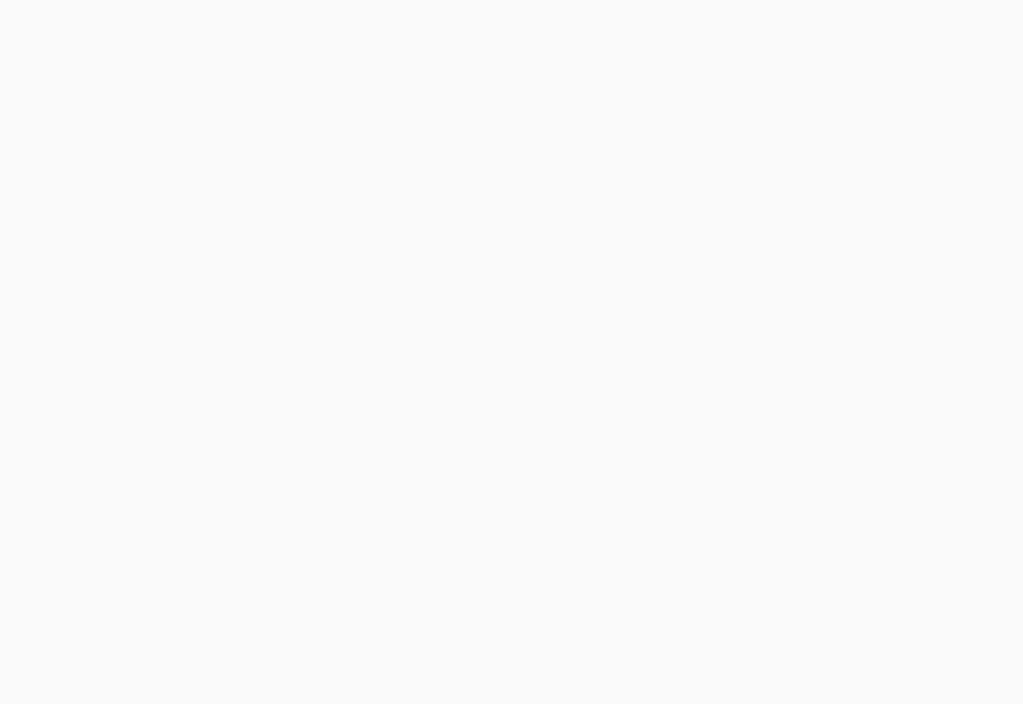
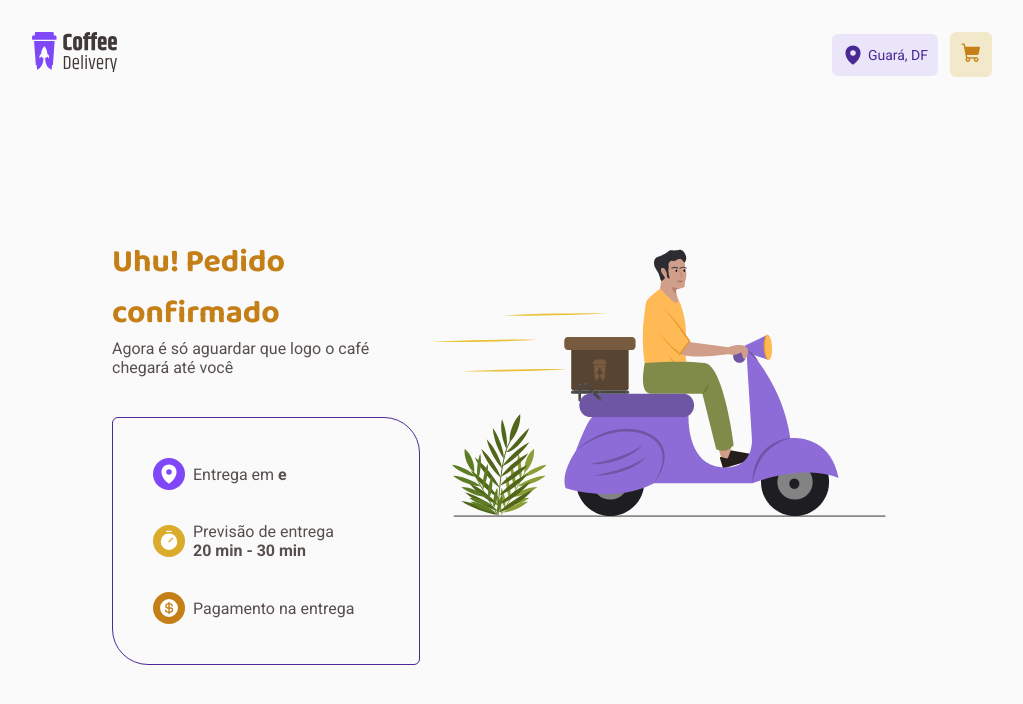
Before and after one commit to JhonatanDiniz/coffee-delivery, a React (Vite) app: page /success in a window 1280 px wide. Before the commit this address had no page. Shown: the top 704 px of the page, without its empty margins (128-1151 px from the left). Built offline with nearby package versions, Linux system fonts and the light colour scheme.

Commit message:
Incluindo useForm no cadastro do endereco

```diff
--- a/src/Router.tsx
+++ b/src/Router.tsx
@@ -2,6 +2,7 @@ import { Route, Routes } from "react-router-dom";
 import { DefaultLayout } from "./layout/DefaultLayout";
 import { Home } from "./pages/Home";
 import { Checkout } from "./pages/Checkout";
+import { Success } from "./pages/Success";
 
 export function Router(){
   return(
@@ -9,6 +10,7 @@ export function Router(){
       <Route path="/" element={<DefaultLayout/>}>
         <Route path="/" element={<Home/>} />
         <Route path="/checkout" element={<Checkout/>} />
+        <Route path="/success" element={<Success/>} />
       </Route>
     </Routes>
   )
--- a/src/context/ProductsContext.tsx
+++ b/src/context/ProductsContext.tsx
@@ -4,7 +4,7 @@ import { Product, ProductsReducer, valueInicial } from "../reducers/products/red
 import { addQuantityAction, removeQuantityAction } from "../reducers/products/actions";
 
 export interface PaymentMethodProps{
-  id: number
+  id: number | null
   description: string
 }
 
@@ -30,6 +30,7 @@ interface ProductContextType{
   formPayment: PaymentMethodProps | null
   totalOrder: number
   totalProduct: number
+  pedido: Order
   addItem: (product: Product) => void
   removeItem: (product: Product) => void
   addQuantidade: (id: number) => void
@@ -50,6 +51,22 @@ interface ProductsContextProviderProps{
 export function ProductsContextProvider({ children } : ProductsContextProviderProps) {
   const [formPayment, setFormPayment] = useState<PaymentMethodProps | null>(null)
   const [products, dispatch] = useReducer(ProductsReducer, Products)
+  const [pedido, setPedido] = useState<Order>(
+    {
+      Endereco: {
+        cep: '',
+        rua: '',
+        numero: '',
+        complemento: '',
+        bairro: '',
+        cidade: '',
+        uf: ''
+      },
+      produtos: [],
+      pagamento: null,
+      totalOrder: null
+    }
+  )
 
   const [carrinho, setCarrinho] = useState<Product[]>([])
 
@@ -129,7 +146,7 @@ export function ProductsContextProvider({ children } : ProductsContextProviderPr
       totalOrder: Number(totalOrder.toFixed(2))
     }
 
-    console.log(order)
+    setPedido(order)
   }
 
   return(
@@ -139,6 +156,7 @@ export function ProductsContextProvider({ children } : ProductsContextProviderPr
       formPayment,
       totalOrder,
       totalProduct,
+      pedido,
       addItem,
       removeItem,
       addQuantidade,
--- a/src/pages/Checkout/index.tsx
+++ b/src/pages/Checkout/index.tsx
@@ -7,22 +7,47 @@ import { Product } from "../../reducers/products/reducer";
 import { useForm } from "react-hook-form";
 import { Pagamento } from "./components/FormaPagamento";
 import { Payments } from "../../../payment.json"
+import { useNavigate } from "react-router-dom";
+import { zodResolver } from "@hookform/resolvers/zod"
+import * as zod from 'zod'
 
 
+const enderecoOrderSchema = zod.object({
+  cep: zod.string().min(8, ('Cep deve conter no mínimo 8 caracter')),
+  rua: zod.string(),
+  complemento: zod.string(),
+  numero: zod.string(),
+  bairro: zod.string(),
+  cidade: zod.string(),
+  uf: zod.string()
+})
+
+type EnderecoFormData = zod.infer<typeof enderecoOrderSchema>
 
 export function Checkout() {
   const {carrinho, removeItem, formPayment, submitProduct, payment, totalOrder, totalProduct} = useContext(ProductsContext)
-  const { register, handleSubmit } = useForm()
+  const { register, handleSubmit } = useForm<EnderecoFormData>({
+    resolver: zodResolver(enderecoOrderSchema),
+    defaultValues:{
+      cep: '',
+      rua: '',
+      complemento: '',
+      bairro: '',
+      cidade: '',
+      numero: '',
+      uf: ''
+    }
+  })
 
-
+  const navigate = useNavigate()
 
   function handlePayment(formPayment: PaymentMethodProps){
     payment(formPayment)
   }
 
-  function handleSubmitProduct(data: any){
+  function handleSubmitProduct(data: EnderecoFormData){
     submitProduct(data)
-
+    navigate('/success')
   }
 
   function handleRemoveItem(product: Product){
@@ -135,7 +160,7 @@ export function Checkout() {
             <h3>Total</h3>
             <h3>R$ {totalOrder.toFixed(2)}</h3>
           </Detalhe>
-          <button type="submit" onSubmit={handleSubmitProduct}>CONFIRMAR PEDIDO</button>
+          <button type="submit">CONFIRMAR PEDIDO</button>
         </CarrinhoContainer>
       </SectionTwo>
     </Form>
--- a/src/pages/Home/components/Banner/index.tsx
+++ b/src/pages/Home/components/Banner/index.tsx
@@ -13,28 +13,28 @@ export function Banner() {
         </Titles>
         <Descriptions>
           <Description>
-            <BackgroundColor bcolor="yellowDark" >
+            <BackgroundColor $bcolor="yellowDark" >
               <span><ShoppingCart /></span>
             </BackgroundColor>
             <span>Compra simples e segura</span>
           </Description>
 
           <Description>
-            <BackgroundColor bcolor="baseText">
+            <BackgroundColor $bcolor="baseText">
               <span><Package weight="fill"/></span>
             </BackgroundColor>
             <span>Compra simples e segura</span>
           </Description>
 
           <Description>
-            <BackgroundColor bcolor="yellow">
+            <BackgroundColor $bcolor="yellow">
               <span><Timer weight="fill"/></span>
             </BackgroundColor>
             <span>Compra simples e segura</span>
           </Description>
 
           <Description>
-            <BackgroundColor bcolor="purple">
+            <BackgroundColor $bcolor="purple">
               <span><Coffee weight="fill"/></span>
             </BackgroundColor>
             <span>Compra simples e segura</span>
--- a/src/pages/Home/components/Banner/style.ts
+++ b/src/pages/Home/components/Banner/style.ts
@@ -38,7 +38,7 @@ const BACKGROUND_COLOR = {
 } as const
 
 interface BackgroundProps{
-  bcolor: keyof typeof BACKGROUND_COLOR
+  $bcolor: keyof typeof BACKGROUND_COLOR
 }
 
 export const Description = styled.div`
@@ -55,6 +55,6 @@ export const BackgroundColor = styled.div<BackgroundProps>`
   padding-top: 0.2rem;
   align-items: center;
   justify-content: center;
-  background: ${(props) => props.theme[BACKGROUND_COLOR[props.bcolor]]};
+  background: ${(props) => props.theme[BACKGROUND_COLOR[props.$bcolor]]};
   color: ${(propos) => propos.theme['white']}
 `
--- /dev/null
+++ b/src/pages/Success/index.tsx
@@ -0,0 +1,45 @@
+import { CurrencyDollar, MapPin, Timer } from "@phosphor-icons/react";
+import { Container, Detail, Header, Icon, Item } from "./style";
+import Ilustration from "../../assets/Illustration.svg"
+import { useContext } from "react";
+import { ProductsContext } from "../../context/ProductsContext";
+
+export function Success(){
+  const { pedido} = useContext(ProductsContext)
+
+  return(
+    <Container>
+      <div>
+        <Header>
+          <h1>Uhu! Pedido confirmado</h1>
+          <p>Agora é só aguardar que logo o café chegará até você</p>
+        </Header>
+        <Detail>
+          <Item>
+            <Icon bcolor="purple"><MapPin weight="fill"  size={22}/></Icon>
+            <div>
+              <p>Entrega em <strong>{pedido.Endereco.rua} e {pedido.Endereco.numero}</strong> {pedido.Endereco.bairro} {pedido.Endereco.cidade} {pedido.Endereco.uf}</p>
+            </div>
+          </Item>
+          <Item>
+            <Icon bcolor="yellow"><Timer weight="fill" size={22}/></Icon>
+            <div>
+              <p>Previsão de entrega</p>
+              <p><strong>20 min - 30 min</strong></p>
+            </div>
+          </Item>
+          <Item>
+            <Icon bcolor="yellowDark"><CurrencyDollar weight="fill" size={22}/></Icon>
+            <div>
+              <p>Pagamento na entrega</p>
+              <p><strong>{pedido.pagamento?.description}</strong></p>
+            </div>
+          </Item>
+        </Detail>
+      </div>
+      <div>
+        <img src={Ilustration} alt="" />
+      </div>
+    </Container>
+  )
+}
--- /dev/null
+++ b/src/pages/Success/style.ts
@@ -0,0 +1,51 @@
+import styled from "styled-components";
+
+export const Container = styled.div`
+  display: flex;
+  justify-content: space-between;
+  margin-top: 5rem;
+  padding: 5rem;
+`
+
+export const Header = styled.div`
+ h1{
+  color: ${(props)=> props.theme['yellow-dark']};
+ }
+`
+
+export const Detail = styled.div`
+   border: 1px solid ${(props)=> props.theme['purple-dark']};
+   padding: 2.5rem;
+   margin-top: 2.5rem;
+   display: flex;
+   flex-direction: column;
+   gap: 2rem;
+   border-radius: 6px 36px 6px 36px;
+`
+
+export const Item = styled.div`
+  display: flex;
+  align-items: center;
+  gap: 0.5rem;
+`
+
+const BACKGROUND_COLOR = {
+  purple: 'purple',
+  yellow: 'yellow',
+  yellowDark:'yellow-dark',
+} as const
+
+interface BackgroundProps{
+  bcolor: keyof typeof BACKGROUND_COLOR
+}
+
+export const Icon = styled.div<BackgroundProps>`
+  display: flex;
+  justify-content: center;
+  align-items: center;
+  border-radius: 50%;
+  width: 2rem;
+  height: 2rem;
+  color: ${(props) => props.theme['white']};
+  background-color: ${(props)=> props.theme[BACKGROUND_COLOR[props.bcolor]]};
+`
--- a/src/styles/theme/default.ts
+++ b/src/styles/theme/default.ts
@@ -1,7 +1,7 @@
 export const defaultTheme = {
 
   'yellow-dark': '#C47F17',
-  'yellow': '#DBAC2C 0',
+  'yellow': '#DBAC2C',
   'yellow-light': '#F1E9C9',
 
   'purple-dark': '#4B2995',
```
Also changed, not shown: src/assets/Illustration.svg (added).
